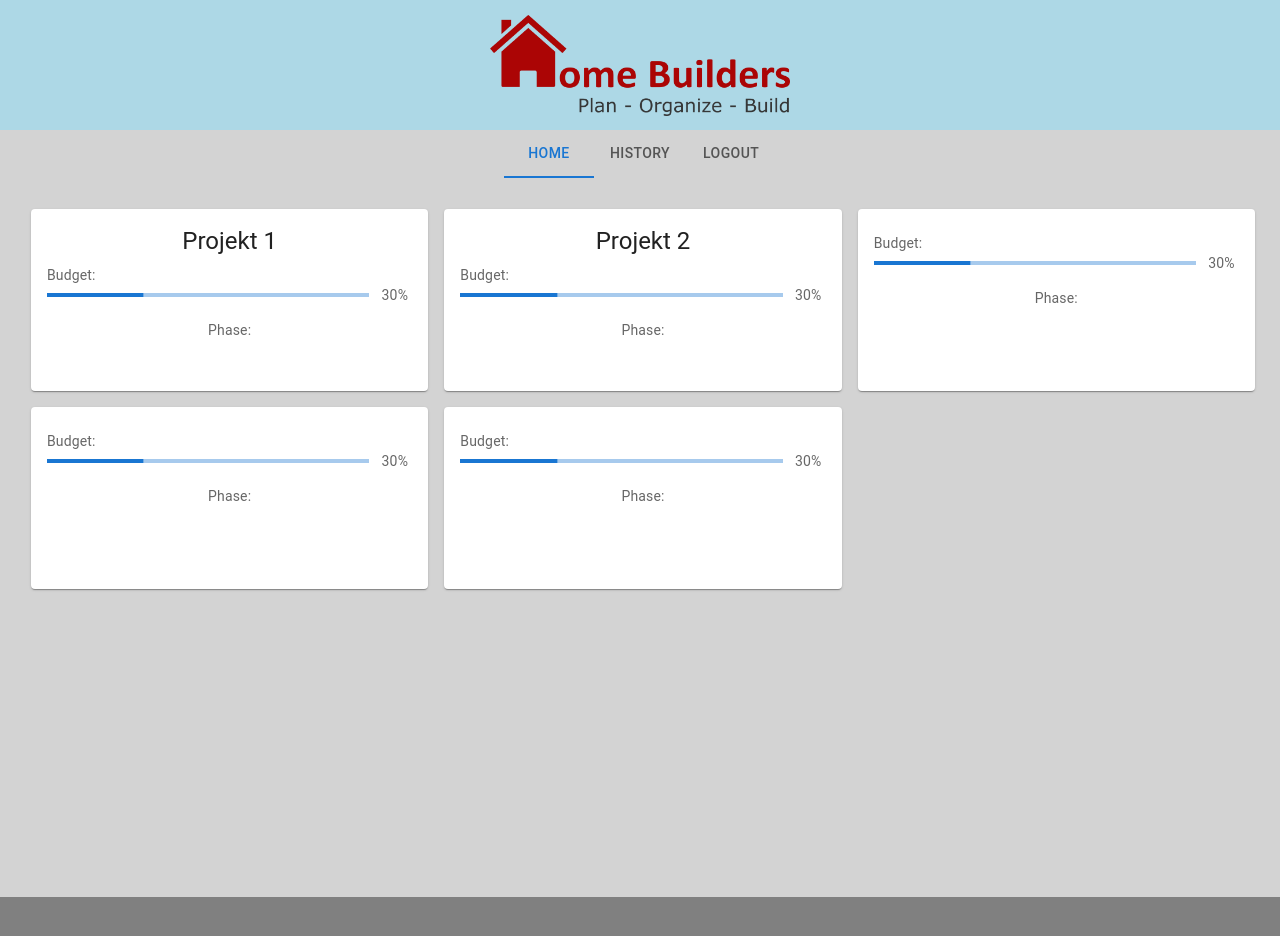
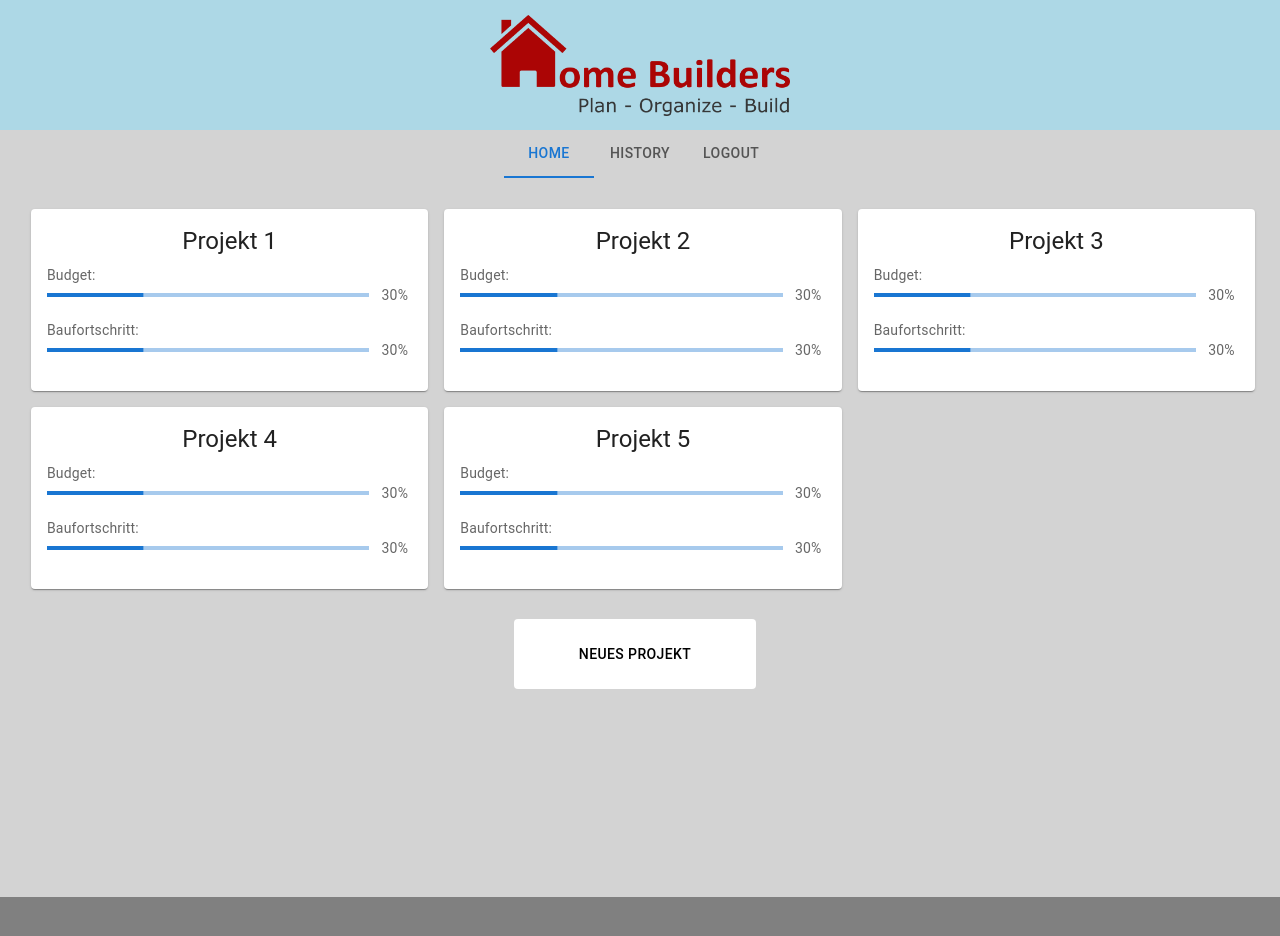
Before and after one commit to schneider-max/HomeBuilders, a React (Create React App) app in the folder frontend/: page / in a window 1280 px wide. Built offline with nearby package versions, Linux system fonts and the light colour scheme.

Commit message:
HOM-7-Create-main-page Design soweit fertig

```diff
--- a/frontend/src/MainPage.tsx
+++ b/frontend/src/MainPage.tsx
@@ -7,6 +7,7 @@ import CardContent from '@mui/material/CardContent';
 import Typography from '@mui/material/Typography';
 import { Button, CardActionArea, CardActions } from '@mui/material';
 import LinearWithValueLabel from './Progressbar';
+
 
 function ActionAreaCard(props: any) {
     return (
@@ -22,7 +23,8 @@ function ActionAreaCard(props: any) {
             </Typography>
             <br></br>
             <Typography variant="body2" color="text.secondary">
-                Phase:
+            <div style={{textAlign: 'left'}}>Baufortschritt:</div>
+            <LinearWithValueLabel />
             </Typography>
           </CardContent>
         </CardActionArea>
@@ -41,13 +43,16 @@ function ProjectList() {
                     <ActionAreaCard projectName="Projekt 2"/>
                 </Grid>
                 <Grid item xs={4}>
-                    <ActionAreaCard />
+                    <ActionAreaCard projectName="Projekt 3"/>
                 </Grid>
                 <Grid item xs={4}>
-                    <ActionAreaCard />
+                    <ActionAreaCard projectName="Projekt 4"/>
                 </Grid>
                 <Grid item xs={4}>
-                    <ActionAreaCard />
+                    <ActionAreaCard projectName="Projekt 5"/>
+                </Grid>
+                <Grid item xs={12} style={{marginTop: "15px", padding: "15px", height: "100px"}}>
+                    <Button style={{backgroundColor: "white", width: "20%", height: "100%", color: 'black'}}>Neues Projekt</Button>
                 </Grid>
             </Grid>
         </Box>
```
